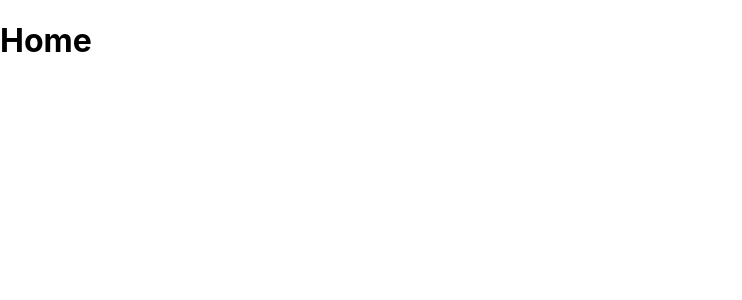
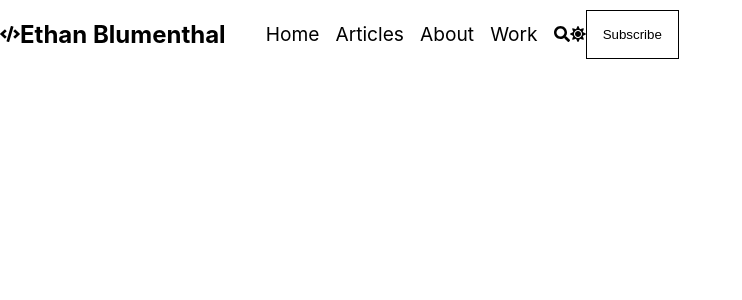
Before and after one commit to ethanblumenthal/personal-website, a Next.js app: page / in a window 1280 px wide. Shown: the top 300 px of the page, without its empty margins (0-742 px from the left). Built offline with nearby package versions, Linux system fonts and the light colour scheme.

Commit message:
Added styled components and font awesome to project.

```diff
--- /dev/null
+++ b/components/navbar.tsx
@@ -0,0 +1,57 @@
+import React from "react";
+import styled from "styled-components";
+import { FontAwesomeIcon } from "@fortawesome/react-fontawesome";
+import { faCode, faSearch, faSun } from "@fortawesome/free-solid-svg-icons";
+
+const Nav = styled.nav`
+  display: flex;
+  flex-direction: row;
+  align-items: center;
+`;
+
+const Container = styled.div`
+  display: flex;
+  align-items: center;
+`;
+
+const UnorderedList = styled.ul`
+  list-style: none;
+  display: flex;
+`;
+
+const ListItem = styled.li`
+  font-size: 1.2rem;
+  margin-right: 1rem;
+`;
+
+const Button = styled.button`
+  cursor: pointer;
+  background-color: transparent;
+  border: 1px solid black;
+  outline: none;
+  padding: 1rem;
+`;
+
+const NavBar = () => (
+  <Nav>
+    <Container>
+      <FontAwesomeIcon icon={faCode} />
+      <h1>Ethan Blumenthal</h1>
+    </Container>
+
+    <UnorderedList>
+      <ListItem>Home</ListItem>
+      <ListItem>Articles</ListItem>
+      <ListItem>About</ListItem>
+      <ListItem>Work</ListItem>
+    </UnorderedList>
+
+    <Container>
+      <FontAwesomeIcon icon={faSearch} />
+      <FontAwesomeIcon icon={faSun} />
+      <Button>Subscribe</Button>
+    </Container>
+  </Nav>
+);
+
+export default NavBar;
--- a/package.json
+++ b/package.json
@@ -8,9 +8,13 @@
     "start": "next start"
   },
   "dependencies": {
+    "@fortawesome/fontawesome-svg-core": "^1.2.32",
+    "@fortawesome/free-solid-svg-icons": "^5.15.1",
+    "@fortawesome/react-fontawesome": "^0.1.12",
     "next": "10.0.1",
     "react": "17.0.1",
-    "react-dom": "17.0.1"
+    "react-dom": "17.0.1",
+    "styled-components": "^5.2.1"
   },
   "devDependencies": {
     "@types/node": "^14.14.7",
--- a/pages/index.tsx
+++ b/pages/index.tsx
@@ -1,14 +1,16 @@
 import React from "react";
 import Head from "next/head";
+
+import NavBar from "../components/navbar";
 
 const Home = () => (
   <div>
     <Head>
-      <title>Create Next App</title>
+      <title>Ethan Blumenthal</title>
       <link rel="icon" href="/favicon.ico" />
     </Head>
 
-    <h1>Home</h1>
+    <NavBar />
   </div>
 );
 export default Home;
```
Also changed, not shown: 1 other file (tests, documents, lock files or other folders).
